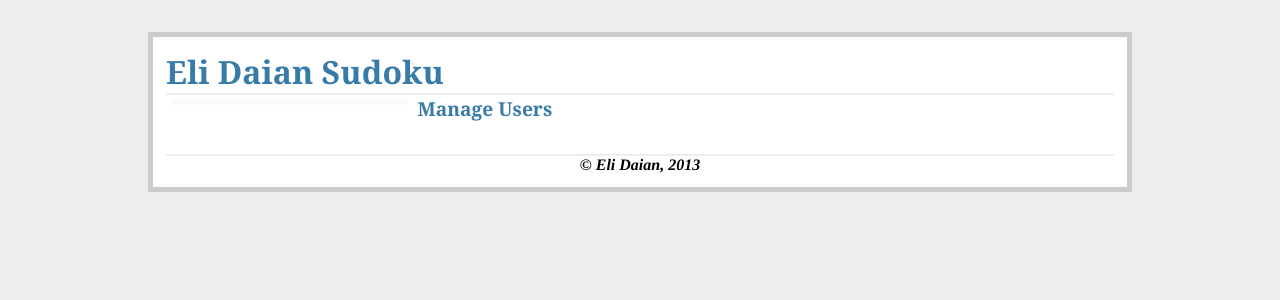
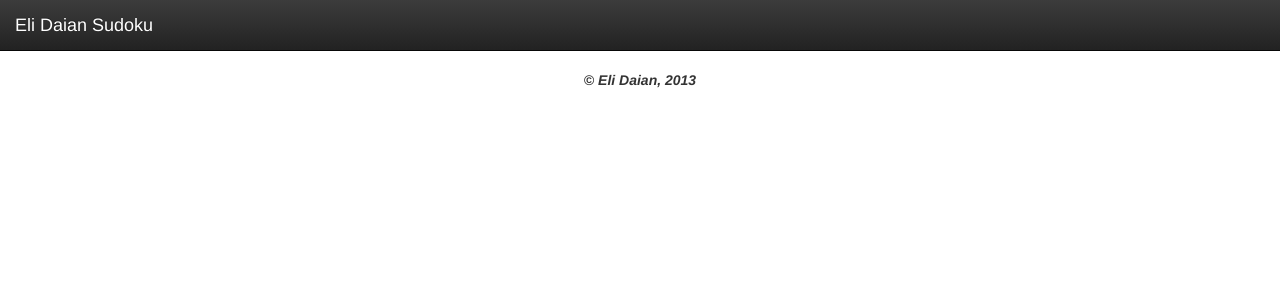
Before and after one commit to elidaian/sudoku, a Python web app: template src/server/templates/manage.html in a window 1280 px wide. Shown: the top 300 px of the page. Run offline with Jinja, Linux system fonts and the light colour scheme; the template is opened without the code that fills it, so the values that code supplies are empty; some libraries are stand-ins or nearby versions.

Commit message:
Moved layout to bootstrap, as well as flash categories

```diff
--- a/src/server/static/CMakeLists.txt
+++ b/src/server/static/CMakeLists.txt
@@ -1,5 +1,5 @@
 
-set (FILES style.css)
+set (FILES customization.css)
 foreach (file ${FILES})
     configure_file (${CMAKE_CURRENT_SOURCE_DIR}/${file}
                     ${CMAKE_CURRENT_BINARY_DIR}/${file}
--- /dev/null
+++ b/src/server/static/customization.css
@@ -0,0 +1 @@
+body { padding-top: 70px; }
--- a/src/server/templates/layout.html
+++ b/src/server/templates/layout.html
@@ -3,40 +3,78 @@
 <html xmlns="http://www.w3.org/1999/xhtml">
 <head>
 <title>Eli Daian Sudoku</title>
-<link rel="stylesheet" type="text/css" href="{{ url_for("static", filename="style.css") }}" />
+<!-- jQuery -->
+<script src="https://ajax.googleapis.com/ajax/libs/jquery/1.11.3/jquery.min.js"></script>
+<!-- Bootstrap -->
+<link rel="stylesheet" href="https://maxcdn.bootstrapcdn.com/bootstrap/3.3.5/css/bootstrap.min.css" />
+<link rel="stylesheet" href="https://maxcdn.bootstrapcdn.com/bootstrap/3.3.5/css/bootstrap-theme.min.css" />
+<script src="https://maxcdn.bootstrapcdn.com/bootstrap/3.3.5/js/bootstrap.min.js"></script>
+<meta name="viewport" content="width=device-width, initial-scale=1">
+<!-- Own design customization -->
+<link rel="stylesheet" href="{{ url_for("static", filename="customization.css") }}" type="text/css" />
 {%- block scripts %}{%- endblock %}
 </head>
 <body>
-<div class="page">
-    <h1><a href="{{ url_for("main_page") }}" class="main_link">Eli Daian Sudoku</a></h1>
-    <div class="metanav">
+<nav class="navbar navbar-inverse navbar-fixed-top">
+    <div class="container-fluid">
+        <!-- Brand and toggle get grouped for better mobile display -->
+        <div class="navbar-header">
+            <button type="button" class="navbar-toggle collapsed" data-toggle="collapse" data-target="#menu" aria-expanded="false">
+                <span class="sr-only">Toggle navigation</span>
+                <span class="icon-bar"></span>
+                <span class="icon-bar"></span>
+                <span class="icon-bar"></span>
+            </button>
+            <a class="navbar-brand" href="{{ url_for("main_page") }}">Eli Daian Sudoku</a>
+        </div>
         {%- if session.logged_in %}
+            <div class="collapse navbar-collapse" id="menu">
+                <ul class="nav navbar-nav navbar-left">
                     {%- if curr_user.allow_create_board() %}
-            <p><a href="{{ url_for("create_board") }}">Create board</a></p>
-            <p><a href="{{ url_for("view_board") }}">View board</a></p>
+                        <li><a href="{{ url_for("create_board") }}">Create board</a></li>
+                        <li><a href="{{ url_for("view_board") }}">View board</a></li>
                     {%- endif %}
                     {%- if curr_user.allow_manage_users() %}
-            <p><a href="{{ url_for("register_user") }}">Register user</a></p>
-            <p><a href="{{ url_for("manage_users") }}">Manage users</a></p>
+                        <li class="dropdown">
+                            <a href="#" class="dropdown-toggle" data-toggle="dropdown" role="button" aria-haspopup="true" aria-expanded="false">
+                                Manage users <span class="caret"></span>
+                            </a>
+                            <ul class="dropdown-menu">
+                                <li><a href="{{ url_for("register_user") }}">Register user</a></li>
+                                <li><a href="{{ url_for("manage_users") }}">Manage users</a></li>
+                            </ul>
+                        </li>
                     {%- endif %}
                     {%- if curr_user.allow_other_user_boards() %}
-            <p><a href="{{ url_for("other_user") }}">View other user's boards</a></p>
+                        <li><a href="{{ url_for("other_user") }}">Other user's boards</a></li>
                     {%- endif %}
-        <p><a href="{{ url_for("logout") }}">Log out</a></p>
+                </ul>
+                <ul class="nav navbar-nav navbar-right">
+                    <li><a href="{{ url_for("logout") }}">Log out</a></li>
+                </ul>
+            </div>
         {%- endif %}
     </div>
-    <div class="main">
-        <h2>{%- block title %}{%- endblock %}</h2>
-        {%- for message in get_flashed_messages() %}
-            <div class="flash">{{ message }}</div>
+</nav>
+<div class="container">
+    <div class="row">
+        <div class="page-header>{%- block title %}{%- endblock %}</div>
+    </div>
+    <div class="row">
+        {%- for category, message in get_flashed_messages(with_categories=true) %}
+            <div class="alert alert-{{ category }}">{{ message }}</div>
         {%- endfor %}
+    </div>
+    <div class="row">
         {%- if session.logged_in %}
-            <p>Hello {{ curr_user.display }}!</p>
+            <p class="lead">Hello {{ curr_user.display }}!</p>
         {%- endif %}
+    </div>
+    <div class="row">
         {%- block body %}{%- endblock %}
     </div>
-    <div class="copyright">
-        &copy; Eli Daian, 2013
+    <div class="row">
+        <p class="text-center"><strong><em>&copy; Eli Daian, 2013</em></strong></p>
     </div>
 </div>
 </body>
```
Also changed, not shown: src/server/server.py (+34 -43 lines). Lines whose indentation alone changed are shown as unchanged.
